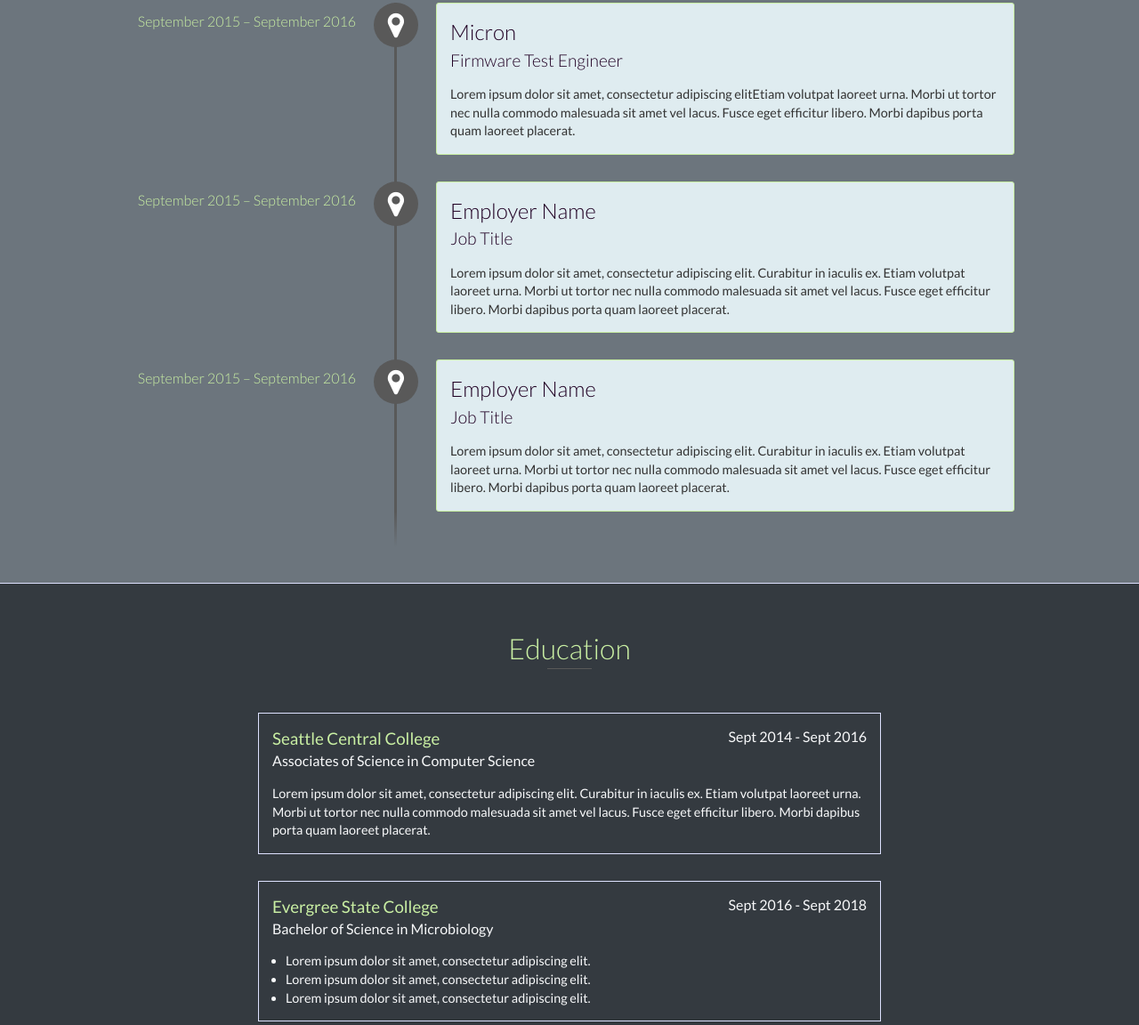
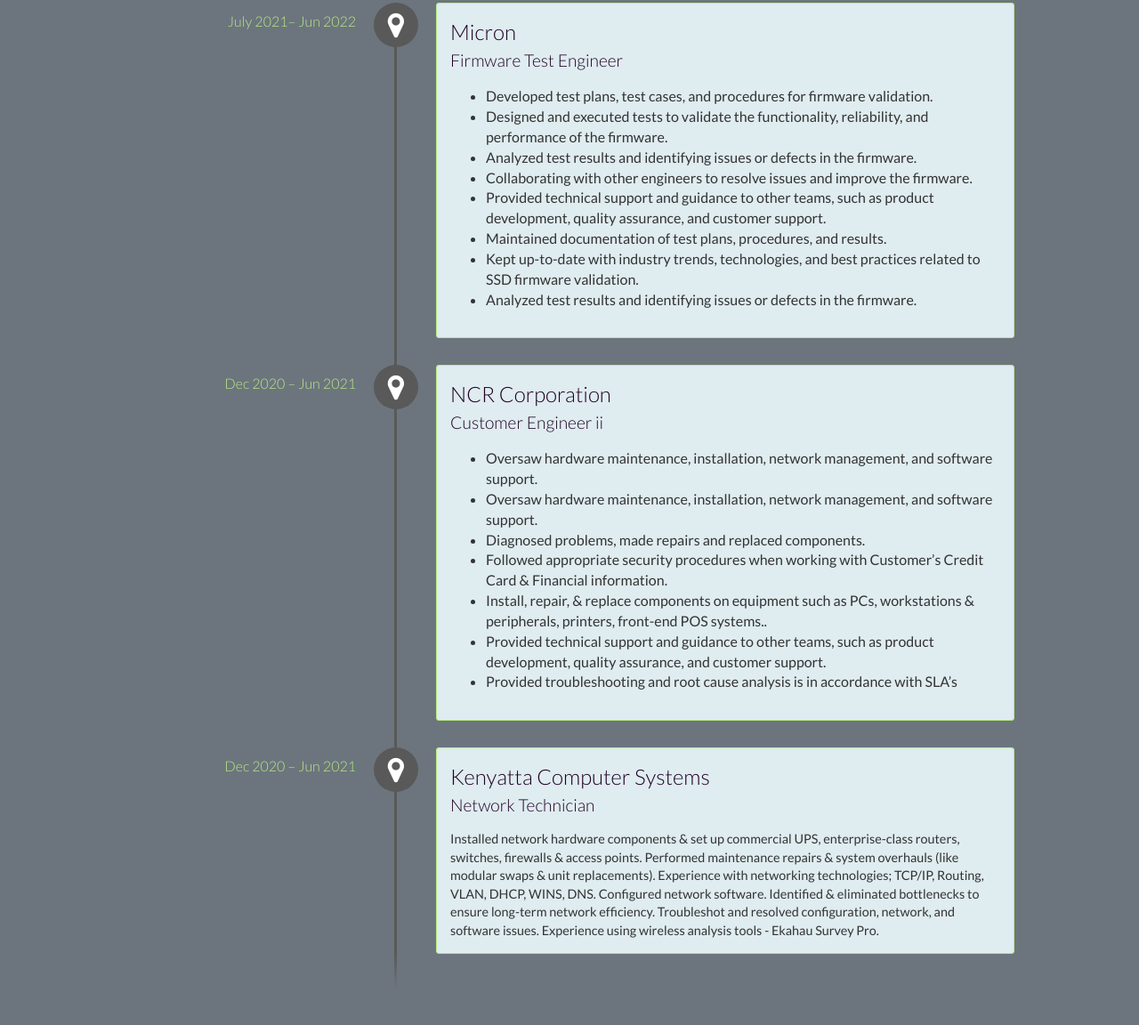
Before and after one commit to MatterMixers/fork.blessdog.github.io, a website: page index.html in a window 1280 px wide. Shown: the part 1286-2438 px from the top of the page at 89% size. Drawn offline with nearby package versions, Linux system fonts and the light colour scheme.

Commit message:
update experiece

```diff
--- a/index.html
+++ b/index.html
@@ -87,27 +87,55 @@
     <div id="experience" class="background-alt">
         <h2 class="heading">Experience</h2>
         <div id="experience-timeline">
-            <div data-date="September 2015 – September 2016">
+            <div data-date="July 2021– Jun 2022">
                 <h3>Micron</h3>
                 <h4>Firmware Test Engineer</h4>
+
                 <p>
-                    Lorem ipsum dolor sit amet, consectetur adipiscing elitEtiam volutpat laoreet urna. Morbi ut tortor nec nulla commodo malesuada sit amet vel lacus. Fusce eget efficitur libero. Morbi dapibus porta quam laoreet placerat.
+                    <ul>
+                    <li>Developed test plans, test cases, and procedures for firmware validation.</li>
+                        <li> Designed and executed tests to validate the functionality, reliability, and performance of the firmware.</li>
+                        <li>Analyzed test results and identifying issues or defects in the firmware.</li>
+                        <li>Collaborating with other engineers to resolve issues and improve the firmware.</li>
+                        <li>Provided technical support and guidance to other teams, such as product development, quality assurance, and customer support.</li>
+                        <li>Maintained documentation of test plans, procedures, and results.</li>
+                        <li>Kept up-to-date with industry trends, technologies, and best practices related to SSD firmware validation.</li>
+                        <li>Analyzed test results and identifying issues or defects in the firmware.</li>
+
+                    </ul>
+
+                </p>
+
+            </div>
+
+            <div data-date="Dec 2020 – Jun 2021">
+                <h3>NCR Corporation</h3>
+                <h4>Customer Engineer ii</h4>
+                <p>
+                    <ul>
+                    <li>Oversaw hardware maintenance, installation, network management, and software support.</li>
+                    <li>Oversaw hardware maintenance, installation, network management, and software support.</li>
+                        <li> Diagnosed problems, made repairs and replaced components.</li>
+                        <li>Followed appropriate security procedures when working with Customer’s Credit Card & Financial information. </li>
+                        <li>Install, repair, & replace components on equipment such as PCs, workstations & peripherals, printers, front-end POS systems..</li>
+                        <li>Provided technical support and guidance to other teams, such as product development, quality assurance, and customer support.</li>
+                        <li>Provided troubleshooting and root cause analysis is in accordance with SLA’s</li>
+
+                    </ul>
                 </p>
             </div>
 
-            <div data-date="September 2015 – September 2016">
-                <h3>Employer Name</h3>
-                <h4>Job Title</h4>
+            <div data-date="Dec 2020 – Jun 2021">
+                <h3>Kenyatta Computer Systems</h3>
+                <h4>Network Technician</h4>
                 <p>
-                    Lorem ipsum dolor sit amet, consectetur adipiscing elit. Curabitur in iaculis ex. Etiam volutpat laoreet urna. Morbi ut tortor nec nulla commodo malesuada sit amet vel lacus. Fusce eget efficitur libero. Morbi dapibus porta quam laoreet placerat.
-                </p>
-            </div>
-
-            <div data-date="September 2015 – September 2016">
-                <h3>Employer Name</h3>
-                <h4>Job Title</h4>
-                <p>
-                    Lorem ipsum dolor sit amet, consectetur adipiscing elit. Curabitur in iaculis ex. Etiam volutpat laoreet urna. Morbi ut tortor nec nulla commodo malesuada sit amet vel lacus. Fusce eget efficitur libero. Morbi dapibus porta quam laoreet placerat.
+                    Installed network hardware components & set up commercial UPS,
+                    enterprise-class routers, switches, firewalls & access points.
+                    Performed maintenance repairs & system overhauls (like modular swaps & unit replacements).
+                    Experience with networking technologies; TCP/IP, Routing, VLAN, DHCP, WINS, DNS.
+                    Configured network software. Identified & eliminated bottlenecks to ensure long-term network
+                    efficiency. Troubleshot and resolved configuration, network, and software issues.
+                    Experience using wireless analysis tools - Ekahau Survey Pro.
                 </p>
             </div>
         </div>
@@ -117,34 +145,34 @@
     <div id="education">
         <h2 class="heading">Education</h2>
         <div class="education-block">
-            <h3>Seattle Central College</h3>
-            <span class="education-date">Sept 2014 - Sept 2016</span>
-            <h4>Associates of Science in Computer Science</h4>
-            <p>
-
-                Lorem ipsum dolor sit amet, consectetur adipiscing elit. Curabitur in iaculis ex. Etiam volutpat laoreet urna. Morbi ut tortor nec nulla commodo malesuada sit amet vel lacus. Fusce eget efficitur libero. Morbi dapibus porta quam laoreet placerat.
-
-            </p>
-        </div>
-        <!-- End .education-block -->
-
-        <div class="education-block">
             <h3>Evergree State College</h3>
             <span class="education-date">Sept 2016 - Sept 2018</span>
             <h4>Bachelor of Science in Microbiology</h4>
             <ul>
                 <li>
-                    Lorem ipsum dolor sit amet, consectetur adipiscing elit.
+                    At Evergreen State College I received dual bachelors degrees, B.S/B.A. in
+                    Biochemistry and Computer Science respectively
                 </li>
                 <li>
-                    Lorem ipsum dolor sit amet, consectetur adipiscing elit.
-                </li>
-                <li>
-                    Lorem ipsum dolor sit amet, consectetur adipiscing elit.
+                    Interdisciplinary sciences include;
+                    B.S. -Upper-division organic chemistry, biology, and biochemistry, calculus-based physics, and
+                    technical writing for primary literature.
+                    B.A. -Neural networks, algorithms and data structures, computer architecture, bioinformatics,
+                    and data science.
                 </li>
             </ul>
         </div>
-        <!-- End .education-block -->
+    <!-- End .education-block
+        <div class="education-block">
+            <h3>Seattle Central College</h3>
+            <span class="education-date">Sept 2014 - Sept 2016</span>
+            <h4>Associates of Science</h4>
+            <p>
+                General education courses in areas such as English, math, science, and social sciences.
+                In adition to the core curriculum, my studies focused on biology, computer scicece, and Spanish.
+            </p>
+        </div>
+    End .education-block  -->
     </div>
     <!-- End #education -->
 
--- a/scss/styles.scss
+++ b/scss/styles.scss
@@ -58,7 +58,7 @@
 $lightBright: #ffbf81;
 
 // Define text colors
-$heading: #c9efa3;
+$heading: #b7ea84;
 $text: #f8f9fa;
 $darkText: #210124;
 
@@ -67,10 +67,11 @@
     ----- 2. Mixins -----
     ---------------------
 
+*/
 @mixin transition() {
     transition: none
 }
-*/
+
 
 @mixin placeholder {
     &::-webkit-input-placeholder {
@@ -154,15 +155,7 @@
   }
 }
 */
-html {
-    scroll-behavior: auto; /* disable smooth scrolling */
-  }
 
-  /* make all transitions instant */
-  * {
-    transition-duration: 0s;
-
-  }
 
 header {
     position: absolute;
@@ -176,9 +169,9 @@
 
     ul {
         display: inline-block;
-        background: $background;
+        background: red;
         text-align: center;
-        padding: 10px;
+        padding: 0px;
         margin: 0;
         border-bottom-right-radius: 4px;
         border-bottom-left-radius: 4px;
@@ -530,7 +523,7 @@
 
 .vtimeline-content {
     margin-left: 350px;
-    background: rgb(223, 236, 240);
+    background: rgb(224, 238, 242);
     border: 1px solid $heading;
     padding: 15px;
     border-radius: 3px;
```
Also changed, not shown: css/styles.css, images/verified.png (added), 1 other file.
